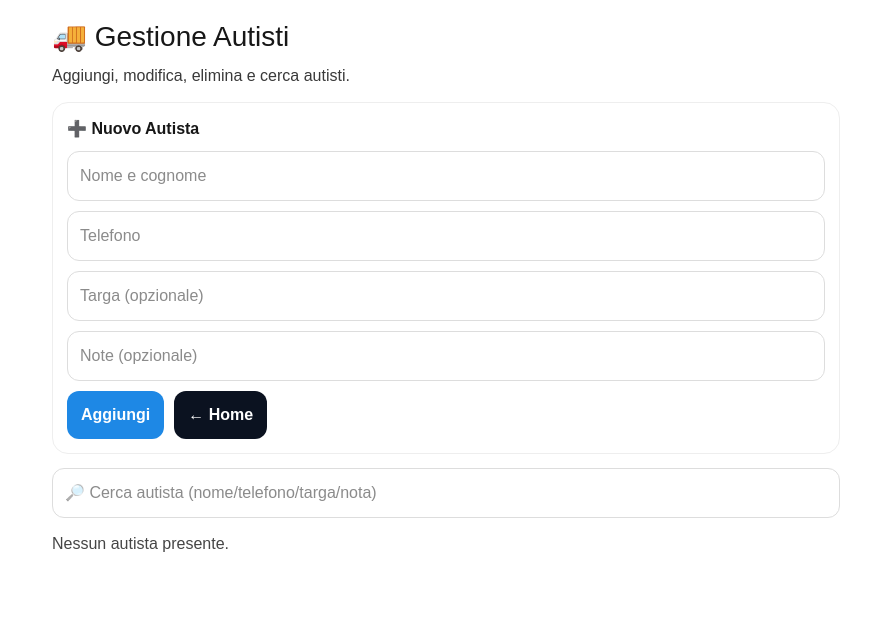
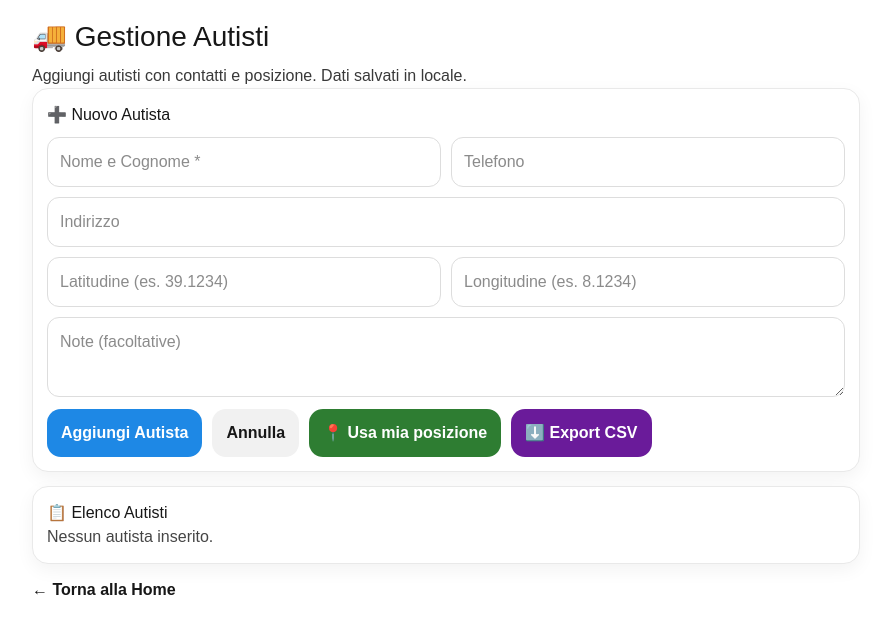
Before and after one commit to lucamandis89/pallet-tracker, a Next.js app: page /drivers in a window 1280 px wide. Shown: the top 634 px of the page, without its empty margins (194-1085 px from the left). Built offline with nearby package versions, Linux system fonts and the light colour scheme.

Commit message:
Update page.tsx

```diff
--- a/app/drivers/page.tsx
+++ b/app/drivers/page.tsx
@@ -6,170 +6,369 @@
   id: string;
   name: string;
   phone: string;
-  licensePlate?: string; // targa (opzionale)
-  note?: string;
-  createdAt: string;
+  address: string;
+  lat?: number;
+  lng?: number;
+  notes?: string;
+  createdAt: number;
 };
 
-const STORAGE_KEY = "pallet_drivers";
+const LS_KEY = "pallet-tracker:drivers:v1";
 
 function uid() {
-  return Date.now().toString() + "_" + Math.random().toString(16).slice(2);
+  return Math.random().toString(36).slice(2, 10) + "-" + Date.now().toString(36);
+}
+
+function toCsvValue(v: any) {
+  const s = v === undefined || v === null ? "" : String(v);
+  const escaped = s.replace(/"/g, '""');
+  return `"${escaped}"`;
+}
+
+function downloadTextFile(filename: string, content: string, mime = "text/plain") {
+  const blob = new Blob([content], { type: mime });
+  const url = URL.createObjectURL(blob);
+  const a = document.createElement("a");
+  a.href = url;
+  a.download = filename;
+  document.body.appendChild(a);
+  a.click();
+  a.remove();
+  URL.revokeObjectURL(url);
+}
+
+function useGeo() {
+  const [loading, setLoading] = useState(false);
+  const [error, setError] = useState<string>("");
+
+  async function getPosition() {
+    setError("");
+    setLoading(true);
+
+    return new Promise<{ lat: number; lng: number }>((resolve, reject) => {
+      if (!("geolocation" in navigator)) {
+        setLoading(false);
+        setError("Geolocalizzazione non supportata.");
+        reject(new Error("Geolocation not supported"));
+        return;
+      }
+
+      navigator.geolocation.getCurrentPosition(
+        (pos) => {
+          setLoading(false);
+          resolve({ lat: pos.coords.latitude, lng: pos.coords.longitude });
+        },
+        (err) => {
+          setLoading(false);
+          const msg =
+            err.code === err.PERMISSION_DENIED
+              ? "Permesso GPS negato."
+              : "Impossibile ottenere la posizione.";
+          setError(msg);
+          reject(err);
+        },
+        { enableHighAccuracy: true, timeout: 12000, maximumAge: 0 }
+      );
+    });
+  }
+
+  return { loading, error, getPosition };
 }
 
 export default function DriversPage() {
   const [items, setItems] = useState<Driver[]>([]);
-  const [q, setQ] = useState("");
-
-  const [name, setName] = useState("");
-  const [phone, setPhone] = useState("");
-  const [licensePlate, setLicensePlate] = useState("");
-  const [note, setNote] = useState("");
-
   const [editingId, setEditingId] = useState<string | null>(null);
 
+  const emptyForm = useMemo(
+    () => ({
+      name: "",
+      phone: "",
+      address: "",
+      lat: "",
+      lng: "",
+      notes: "",
+    }),
+    []
+  );
+
+  const [form, setForm] = useState<any>(emptyForm);
+
+  const { loading: geoLoading, error: geoError, getPosition } = useGeo();
+
   useEffect(() => {
-    const saved = localStorage.getItem(STORAGE_KEY);
-    setItems(saved ? JSON.parse(saved) : []);
+    try {
+      const raw = localStorage.getItem(LS_KEY);
+      if (raw) setItems(JSON.parse(raw));
+    } catch {}
   }, []);
 
-  function persist(next: Driver[]) {
-    setItems(next);
-    localStorage.setItem(STORAGE_KEY, JSON.stringify(next));
+  useEffect(() => {
+    try {
+      localStorage.setItem(LS_KEY, JSON.stringify(items));
+    } catch {}
+  }, [items]);
+
+  function resetForm() {
+    setForm(emptyForm);
+    setEditingId(null);
   }
 
-  function resetForm() {
-    setEditingId(null);
-    setName("");
-    setPhone("");
-    setLicensePlate("");
-    setNote("");
+  function startEdit(it: Driver) {
+    setEditingId(it.id);
+    setForm({
+      name: it.name || "",
+      phone: it.phone || "",
+      address: it.address || "",
+      lat: it.lat ?? "",
+      lng: it.lng ?? "",
+      notes: it.notes || "",
+    });
+    window.scrollTo({ top: 0, behavior: "smooth" });
   }
 
-  function onSubmit() {
-    if (!name.trim()) return alert("Inserisci il nome autista.");
-    if (!phone.trim()) return alert("Inserisci il telefono.");
+  function remove(id: string) {
+    if (!confirm("Eliminare questo autista?")) return;
+    setItems((prev) => prev.filter((x) => x.id !== id));
+    if (editingId === id) resetForm();
+  }
 
-    if (editingId) {
-      const next = items.map((d) =>
-        d.id === editingId
-          ? { ...d, name: name.trim(), phone: phone.trim(), licensePlate: licensePlate.trim(), note: note.trim() }
-          : d
-      );
-      persist(next);
-      resetForm();
+  async function fillMyPosition() {
+    try {
+      const p = await getPosition();
+      setForm((f: any) => ({ ...f, lat: p.lat, lng: p.lng }));
+    } catch {}
+  }
+
+  function save() {
+    const name = String(form.name || "").trim();
+    if (!name) {
+      alert("Inserisci almeno il nome dell’autista.");
       return;
     }
 
+    const phone = String(form.phone || "").trim();
+    const address = String(form.address || "").trim();
+
+    const latNum =
+      form.lat === "" || form.lat === null || form.lat === undefined ? undefined : Number(form.lat);
+    const lngNum =
+      form.lng === "" || form.lng === null || form.lng === undefined ? undefined : Number(form.lng);
+
+    if ((latNum !== undefined && Number.isNaN(latNum)) || (lngNum !== undefined && Number.isNaN(lngNum))) {
+      alert("Lat/Lng non validi (devono essere numeri).");
+      return;
+    }
+
+    const notes = String(form.notes || "").trim();
+
+    if (editingId) {
+      setItems((prev) =>
+        prev.map((x) =>
+          x.id === editingId
+            ? { ...x, name, phone, address, lat: latNum, lng: lngNum, notes }
+            : x
+        )
+      );
+    } else {
       const newItem: Driver = {
         id: uid(),
-      name: name.trim(),
-      phone: phone.trim(),
-      licensePlate: licensePlate.trim(),
-      note: note.trim(),
-      createdAt: new Date().toLocaleString(),
+        name,
+        phone,
+        address,
+        lat: latNum,
+        lng: lngNum,
+        notes,
+        createdAt: Date.now(),
       };
+      setItems((prev) => [newItem, ...prev]);
+    }
 
-    persist([newItem, ...items]);
     resetForm();
   }
 
-  function onEdit(d: Driver) {
-    setEditingId(d.id);
-    setName(d.name);
-    setPhone(d.phone);
-    setLicensePlate(d.licensePlate ?? "");
-    setNote(d.note ?? "");
-    window.scrollTo({ top: 0, behavior: "smooth" });
+  function exportCsv() {
+    const header = ["id", "name", "phone", "address", "lat", "lng", "notes", "createdAt"];
+    const rows = items.map((x) => [
+      x.id,
+      x.name,
+      x.phone,
+      x.address,
+      x.lat ?? "",
+      x.lng ?? "",
+      x.notes ?? "",
+      new Date(x.createdAt).toISOString(),
+    ]);
+
+    const csv =
+      header.map(toCsvValue).join(",") +
+      "\n" +
+      rows.map((r) => r.map(toCsvValue).join(",")).join("\n");
+
+    downloadTextFile("autisti.csv", csv, "text/csv;charset=utf-8");
   }
 
-  function onDelete(id: string) {
-    if (!confirm("Eliminare questo autista?")) return;
-    persist(items.filter((x) => x.id !== id));
-  }
+  const cardStyle: React.CSSProperties = {
+    background: "white",
+    border: "1px solid #e9e9e9",
+    borderRadius: 16,
+    padding: 14,
+    boxShadow: "0 6px 18px rgba(0,0,0,0.05)",
+  };
 
-  const filtered = useMemo(() => {
-    const s = q.trim().toLowerCase();
-    if (!s) return items;
-    return items.filter((d) => {
-      const hay = `${d.name} ${d.phone} ${d.licensePlate ?? ""} ${d.note ?? ""}`.toLowerCase();
-      return hay.includes(s);
-    });
-  }, [items, q]);
+  const btn: React.CSSProperties = {
+    padding: "12px 14px",
+    borderRadius: 14,
+    border: "none",
+    fontWeight: 800,
+    cursor: "pointer",
+  };
 
-  const inputStyle = {
+  return (
+    <div style={{ padding: 16, maxWidth: 860, margin: "0 auto" }}>
+      <h1 style={{ fontSize: 28, marginBottom: 6 }}>🚚 Gestione Autisti</h1>
+      <p style={{ marginTop: 0, opacity: 0.85 }}>
+        Aggiungi autisti con contatti e posizione. Dati salvati in locale.
+      </p>
+
+      <div style={{ ...cardStyle, marginBottom: 14 }}>
+        <h2 style={{ marginTop: 0, marginBottom: 10 }}>
+          {editingId ? "✏️ Modifica Autista" : "➕ Nuovo Autista"}
+        </h2>
+
+        <div style={{ display: "grid", gap: 10, gridTemplateColumns: "1fr 1fr" }}>
+          <input
+            placeholder="Nome e Cognome *"
+            value={form.name}
+            onChange={(e) => setForm((f: any) => ({ ...f, name: e.target.value }))}
+            style={{ padding: 12, borderRadius: 12, border: "1px solid #ddd" }}
+          />
+          <input
+            placeholder="Telefono"
+            value={form.phone}
+            onChange={(e) => setForm((f: any) => ({ ...f, phone: e.target.value }))}
+            style={{ padding: 12, borderRadius: 12, border: "1px solid #ddd" }}
+          />
+          <input
+            placeholder="Indirizzo"
+            value={form.address}
+            onChange={(e) => setForm((f: any) => ({ ...f, address: e.target.value }))}
+            style={{ padding: 12, borderRadius: 12, border: "1px solid #ddd", gridColumn: "1 / -1" }}
+          />
+
+          <input
+            placeholder="Latitudine (es. 39.1234)"
+            value={form.lat}
+            onChange={(e) => setForm((f: any) => ({ ...f, lat: e.target.value }))}
+            style={{ padding: 12, borderRadius: 12, border: "1px solid #ddd" }}
+            inputMode="decimal"
+          />
+          <input
+            placeholder="Longitudine (es. 8.1234)"
+            value={form.lng}
+            onChange={(e) => setForm((f: any) => ({ ...f, lng: e.target.value }))}
+            style={{ padding: 12, borderRadius: 12, border: "1px solid #ddd" }}
+            inputMode="decimal"
+          />
+
+          <textarea
+            placeholder="Note (facoltative)"
+            value={form.notes}
+            onChange={(e) => setForm((f: any) => ({ ...f, notes: e.target.value }))}
+            style={{
               padding: 12,
               borderRadius: 12,
               border: "1px solid #ddd",
-    width: "100%",
-    fontSize: 16,
-  };
+              gridColumn: "1 / -1",
+              minHeight: 80,
+            }}
+          />
+        </div>
 
-  const btn = (bg: string) => ({
-    padding: "12px 14px",
-    borderRadius: 12,
-    border: "none",
-    fontWeight: 900 as const,
-    cursor: "pointer",
-    background: bg,
-    color: "white",
-  });
+        <div style={{ display: "flex", gap: 10, flexWrap: "wrap", marginTop: 12 }}>
+          <button
+            onClick={save}
+            style={{ ...btn, background: "#1e88e5", color: "white" }}
+          >
+            {editingId ? "Salva Modifica" : "Aggiungi Autista"}
+          </button>
 
-  return (
-    <div style={{ padding: 16, maxWidth: 820, margin: "0 auto" }}>
-      <h1 style={{ fontSize: 28, marginBottom: 6 }}>🚚 Gestione Autisti</h1>
-      <div style={{ opacity: 0.85, marginBottom: 14 }}>Aggiungi, modifica, elimina e cerca autisti.</div>
-
-      <div style={{ display: "grid", gap: 10, border: "1px solid #eee", borderRadius: 16, padding: 14 }}>
-        <div style={{ fontWeight: 900 }}>{editingId ? "✏️ Modifica Autista" : "➕ Nuovo Autista"}</div>
-
-        <input style={inputStyle} value={name} onChange={(e) => setName(e.target.value)} placeholder="Nome e cognome" />
-        <input style={inputStyle} value={phone} onChange={(e) => setPhone(e.target.value)} placeholder="Telefono" />
-        <input style={inputStyle} value={licensePlate} onChange={(e) => setLicensePlate(e.target.value)} placeholder="Targa (opzionale)" />
-        <input style={inputStyle} value={note} onChange={(e) => setNote(e.target.value)} placeholder="Note (opzionale)" />
-
-        <div style={{ display: "flex", gap: 10, flexWrap: "wrap" }}>
-          <button style={btn("#1e88e5")} onClick={onSubmit}>
-            {editingId ? "Salva modifiche" : "Aggiungi"}
-          </button>
-          {editingId ? (
-            <button style={btn("#9e9e9e")} onClick={resetForm}>
+          <button
+            onClick={resetForm}
+            style={{ ...btn, background: "#f1f1f1" }}
+          >
             Annulla
           </button>
+
+          <button
+            onClick={fillMyPosition}
+            style={{ ...btn, background: "#2e7d32", color: "white" }}
+            disabled={geoLoading}
+          >
+            📍 Usa mia posizione
+          </button>
+
+          <button
+            onClick={exportCsv}
+            style={{ ...btn, background: "#6a1b9a", color: "white" }}
+          >
+            ⬇️ Export CSV
+          </button>
+        </div>
+
+        {geoError ? (
+          <div style={{ marginTop: 10, color: "#c62828", fontWeight: 700 }}>{geoError}</div>
         ) : null}
-          <a href="/" style={{ ...btn("#0b1220"), textDecoration: "none", display: "inline-flex", alignItems: "center", justifyContent: "center" }}>
-            ← Home
-          </a>
+      </div>
+
+      <div style={{ ...cardStyle }}>
+        <h2 style={{ marginTop: 0 }}>📋 Elenco Autisti</h2>
+        {items.length === 0 ? (
+          <p style={{ opacity: 0.8 }}>Nessun autista inserito.</p>
+        ) : (
+          <div style={{ display: "grid", gap: 10 }}>
+            {items.map((it) => (
+              <div key={it.id} style={{ border: "1px solid #eee", borderRadius: 14, padding: 12 }}>
+                <div style={{ display: "flex", justifyContent: "space-between", gap: 10 }}>
+                  <div>
+                    <div style={{ fontWeight: 900, fontSize: 18 }}>{it.name}</div>
+                    <div style={{ opacity: 0.85 }}>
+                      {it.phone ? `📞 ${it.phone}` : "📞 —"}{" "}
+                      {it.address ? ` • 📍 ${it.address}` : ""}
+                    </div>
+                    <div style={{ opacity: 0.8, marginTop: 4 }}>
+                      GPS: {it.lat ?? "—"} , {it.lng ?? "—"}
                     </div>
                   </div>
 
-      <div style={{ marginTop: 14, display: "grid", gap: 10 }}>
-        <input style={inputStyle} value={q} onChange={(e) => setQ(e.target.value)} placeholder="🔎 Cerca autista (nome/telefono/targa/nota)" />
-      </div>
-
-      <div style={{ marginTop: 14, display: "grid", gap: 12 }}>
-        {filtered.length === 0 ? (
-          <div style={{ opacity: 0.8 }}>Nessun autista presente.</div>
-        ) : (
-          filtered.map((d) => (
-            <div key={d.id} style={{ border: "1px solid #eee", borderRadius: 16, padding: 14, background: "white" }}>
-              <div style={{ fontWeight: 900, fontSize: 18 }}>{d.name}</div>
-              <div style={{ marginTop: 6 }}>📞 {d.phone}</div>
-              {d.licensePlate ? <div style={{ marginTop: 6 }}>🚛 Targa: {d.licensePlate}</div> : null}
-              {d.note ? <div style={{ marginTop: 6, opacity: 0.9 }}>📝 {d.note}</div> : null}
-              <div style={{ marginTop: 6, opacity: 0.7, fontSize: 13 }}>Creato: {d.createdAt}</div>
-
-              <div style={{ marginTop: 12, display: "flex", gap: 10, flexWrap: "wrap" }}>
-                <button style={btn("#6a1b9a")} onClick={() => onEdit(d)}>
+                  <div style={{ display: "flex", gap: 8, alignItems: "center" }}>
+                    <button
+                      onClick={() => startEdit(it)}
+                      style={{ ...btn, padding: "10px 12px", background: "#ffb300" }}
+                    >
                       Modifica
                     </button>
-                <button style={btn("#e53935")} onClick={() => onDelete(d.id)}>
+                    <button
+                      onClick={() => remove(it.id)}
+                      style={{ ...btn, padding: "10px 12px", background: "#e53935", color: "white" }}
+                    >
                       Elimina
                     </button>
                   </div>
                 </div>
-          ))
+
+                {it.notes ? (
+                  <div style={{ marginTop: 8, opacity: 0.85 }}>
+                    📝 {it.notes}
+                  </div>
+                ) : null}
+              </div>
+            ))}
+          </div>
         )}
+      </div>
+
+      <div style={{ marginTop: 14 }}>
+        <a href="/" style={{ fontWeight: 800 }}>← Torna alla Home</a>
       </div>
     </div>
   );
```
Lines whose indentation alone changed are shown as unchanged.
